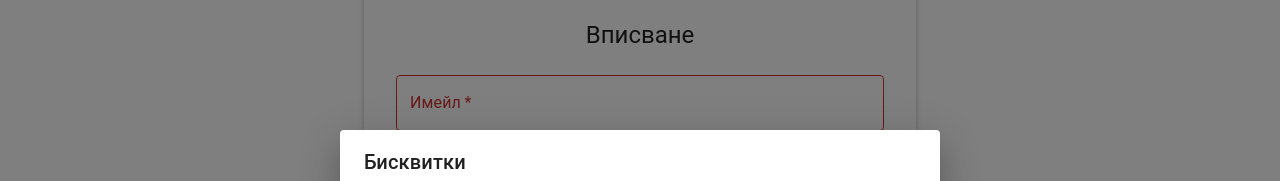
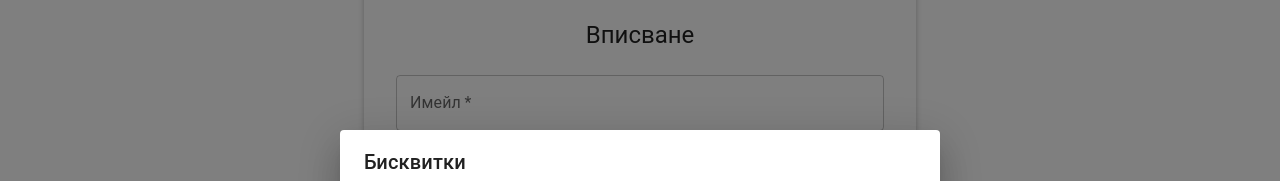
Before and after one commit to pierstoyanov/react-ts-hlxfy2, a React (Vite) app: page /login in a window 1280 px wide. Shown: the part 178-359 px from the top of the page. Built offline with nearby package versions, Linux system fonts and the light colour scheme; no server answers.

Commit message:
fix auth

```diff
--- a/components/layout/Navbar/Navbar.tsx
+++ b/components/layout/Navbar/Navbar.tsx
@@ -29,7 +29,7 @@ const settings = [
     {name: 'Profile', path: "/profile"},
     {name: 'My Invoices', path: "/myinv"},
     {name: 'Dashboard', path: "/dashboard"},
-    {name: 'Logout', path: ""}
+    {name: 'Logout', path: "/logout"}
 ];
 
 const Navbar = (): JSX.Element => {
--- a/components/user/Login/Login.tsx
+++ b/components/user/Login/Login.tsx
@@ -18,7 +18,7 @@ import { useAuth } from "../../../contexts/AuthContext";
 
 const Login = () => {
   const { t } = useTranslation();
-  const [ email, setEmail ] = useState<string | undefined>(undefined);
+  const [ email, setEmail ] = useState<string | null>(null);
   const { setCurrentUser, login } = useAuth();
 
   const regex = new RegExp('[A-Z0-9._%+-]+@[A-Z0-9.-]+\.[A-Z]{2,4}');
@@ -44,13 +44,14 @@ const Login = () => {
   };
 
   function checkEmail(): boolean | undefined {
-    if (email === undefined)
+    if (email === null)
     {
       return true;
     }
     else if (!regex.test(email)) {
       return false;
     }
+    return true;
   }
 
   return (
@@ -75,7 +76,7 @@ const Login = () => {
           <TextField
             margin="normal"
             required
-            error={checkEmail()}
+            //error={checkEmail()}
             onChange={(e) => {setEmail(e.target.value)}}
             helperText={t("email.notValid")}
             fullWidth
--- a/components/user/SignUp/SignUp.tsx
+++ b/components/user/SignUp/SignUp.tsx
@@ -17,6 +17,7 @@ import { useTranslation } from 'react-i18next';
 import { createUserWithEmailAndPassword, User } from 'firebase/auth';
 import { auth }  from '../../../firebase/firebase.config'
 import { useAuth } from '../../../contexts/AuthContext';
+import { setLogLevel } from 'firebase/app';
 
 function Copyright(props: any) {
   return (
@@ -35,7 +36,7 @@ const theme = createTheme();
 
 export default function SignUp() {
   const { t } = useTranslation();
-  const { setCurrentUser, signUp } = useAuth();
+  const { setCurrentUser, setLoading, signUp } = useAuth();
   const navigate = useNavigate();
 
 
@@ -48,10 +49,11 @@ export default function SignUp() {
     };
     console.log(d, d.email, d.password);
 
-    await signUp(auth, d.email, d.password)
+    await signUp(d.email, d.password)
       .then((userCredential) => {
         console.log(`cUser returned promise  ${userCredential.user}`);
-        setCurrentUser(userCredential.user);
+        // setCurrentUser(userCredential.user);
+        setLoading(true);
         navigate('/')
       })
       .catch((err) => {
--- a/contexts/AuthContext.tsx
+++ b/contexts/AuthContext.tsx
@@ -9,6 +9,7 @@ import { User, UserCredential, createUserWithEmailAndPassword, signInWithEmailAn
 export interface IAuthContext {
     currentUser: User | null,
     setCurrentUser: Dispatch<any>,
+    setLoading: any,
     login: any,
     logout: any,
     signUp: any,
@@ -23,20 +24,24 @@ export const useAuth = () => {
 }
 
 export function AuthContextProvider({children}) {
-    const [currentUser, setCurrentUser] = useState< any | null>(null);
+    const [currentUser, setCurrentUser] = useState<any | null>(null);
     const [loading, setLoading] = useState(false);
 
 
     useEffect(() => {
-       auth.onAuthStateChanged((user) => {
-        setCurrentUser(user);
-        console.log(`cUser in context ${currentUser}`);
-        setLoading(false);
+        const unusubscribe = auth.onAuthStateChanged((user) => {
+            console.log("foo " + user);
+            setCurrentUser(user);
+            console.log("bar " + currentUser);
+            setLoading(false);
        });
-    }, []);
+    //    console.log(`bar + ${currentUser}`);
+    //console.log("bar " + currentUser);
+       return unusubscribe;
+    }, [currentUser]);
 
     function login (email: string, password: string) {
-        return signInWithEmailAndPassword(auth, email,password);
+        return signInWithEmailAndPassword(auth, email, password);
     }
 
     const signUp = (email: string, password: string) => {
@@ -54,7 +59,7 @@ export function AuthContextProvider({children}) {
     //const value = {currentUser, setCurrentUser, login, logout, signUp, getUser}
 
     return (
-    <AuthContext.Provider value={{ currentUser, setCurrentUser, login, signUp, logout, getUser }}>
+    <AuthContext.Provider value={{ currentUser, setCurrentUser, setLoading, login, signUp, logout, getUser }}>
         {!loading && children}
     </AuthContext.Provider>
     );
```
